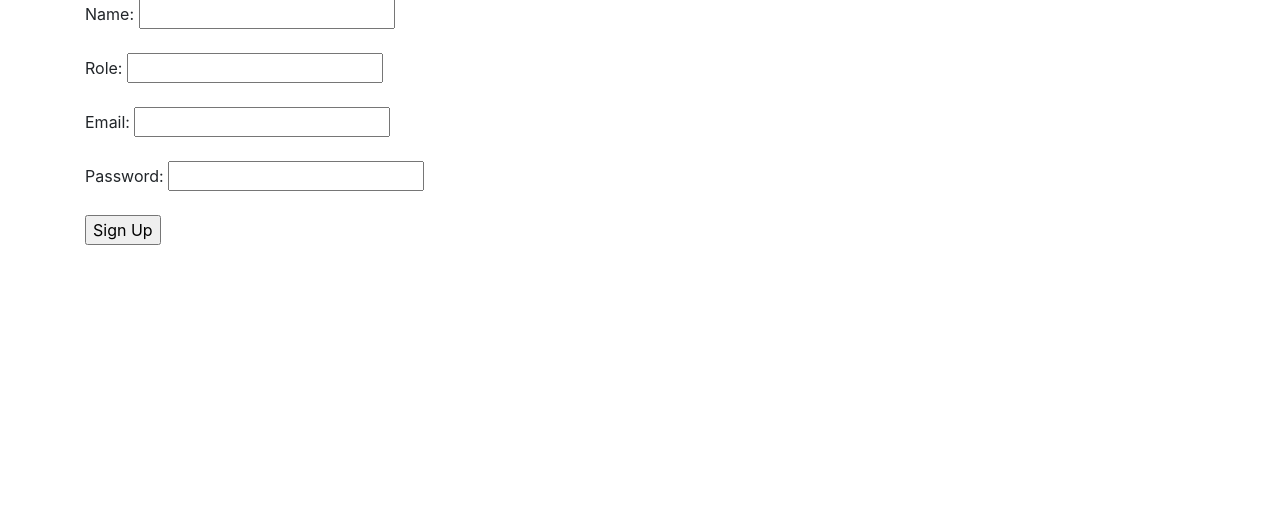
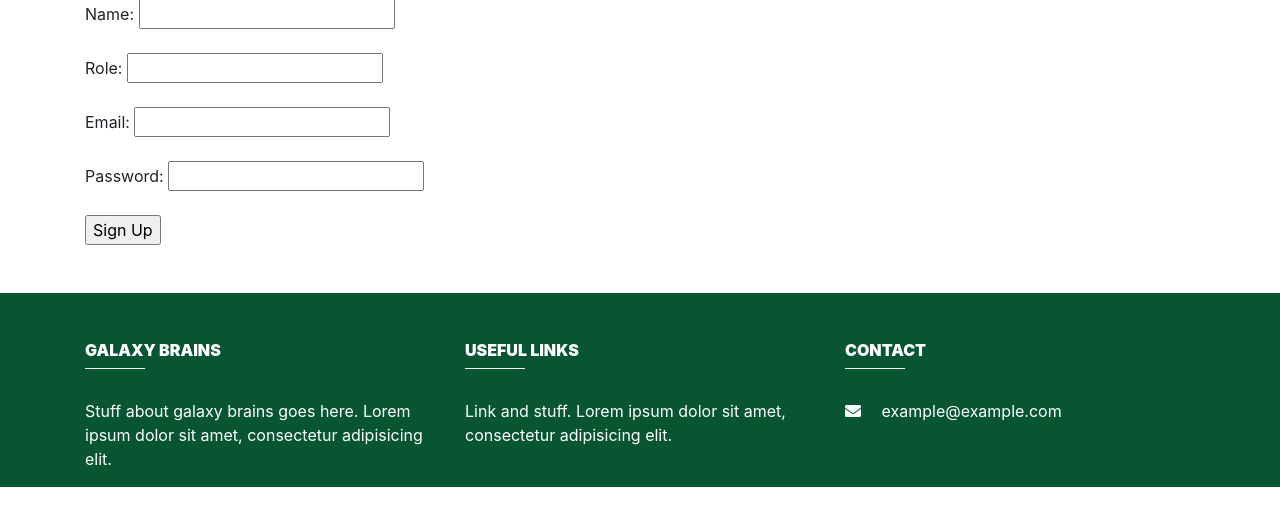
Before and after one commit to HACC2019/galaxy-brains, a Django app: page /signup in a window 1280 px wide. Shown: the part 71-597 px from the top of the page. Run offline with Django 3.2, Linux system fonts and the light colour scheme; some libraries are stand-ins or nearby versions; some web fonts are replaced.

Commit message:
move footer from projectPage to base.html

```diff
--- a/src/constellation/templates/base.html
+++ b/src/constellation/templates/base.html
@@ -59,3 +59,39 @@
 	{% block content %}
 	{% endblock %}
 </body>
+
+<footer>
+  <div class="container mt-5 text-white">
+    <div class="row">
+      <div class="col mt-5">
+        <h6 class="text-uppercase font-weight-bold">
+          <strong class="text-white">Galaxy Brains</strong>
+        </h6>
+        <hr class="text-white accent-2 mb-4 mt-0 d-inline-block mx-auto" style="width: 60px;">
+        <p>
+          Stuff about galaxy brains goes here. Lorem ipsum dolor sit
+          amet, consectetur adipisicing elit.
+        </p>
+      </div>
+      <div class="col mt-5">
+        <h6 class="text-uppercase font-weight-bold">
+          <strong class="text-white">Useful Links</strong>
+        </h6>
+        <hr class="text-white accent-2 mb-4 mt-0 d-inline-block mx-auto" style="width: 60px;">
+        <p>
+          Link and stuff. Lorem ipsum dolor sit
+          amet, consectetur adipisicing elit.
+        </p>
+      </div>
+      <div class="col mt-5">
+        <h6 class="text-uppercase font-weight-bold">
+          <strong class="text-white">Contact</strong>
+        </h6>
+        <hr class="text-white accent-2 mb-4 mt-0 d-inline-block mx-auto" style="width: 60px;">
+        <p>
+          <i class="fa fa-envelope mr-3"></i> example@example.com
+        </p>
+      </div>
+    </div>
+  </div>
+</footer>
```
Also changed, not shown: src/db.sqlite3.
